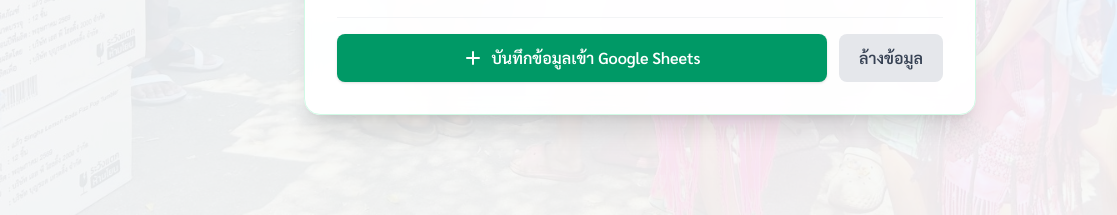
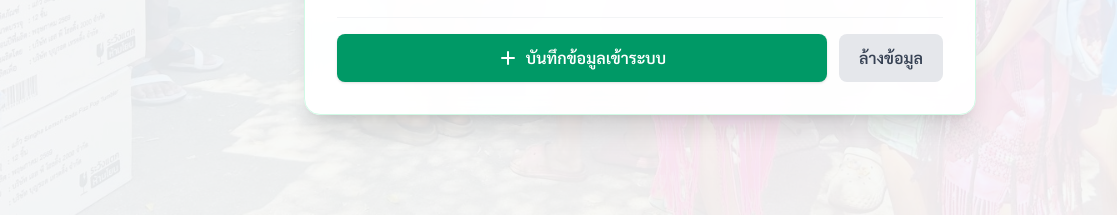
Before and after one commit to pthittaratnkwinanth-blip/School, a plain HTML site: page index.html in a window 1280 px wide. Shown: the part 585-800 px from the top of the page, 0-1117 px from the left. Drawn offline with nearby package versions, Linux system fonts and the light colour scheme.

Commit message:
Update index.html

```diff
--- a/index.html
+++ b/index.html
@@ -85,7 +85,7 @@
                         <svg xmlns="http://www.w3.org/2000/svg" class="h-5 w-5" viewBox="0 0 20 20" fill="currentColor">
                             <path fill-rule="evenodd" d="M10 3a1 1 0 011 1v5h5a1 1 0 110 2h-5v5a1 1 0 11-2 0v-5H4a1 1 0 110-2h5V4a1 1 0 011-1z" clip-rule="evenodd" />
                         </svg>
-                        บันทึกข้อมูลเข้า Google Sheets
+                        บันทึกข้อมูลเข้าระบบ
                     </button>
                     <button type="reset" class="bg-gray-200 hover:bg-gray-300 text-gray-700 font-semibold py-3 px-5 rounded-lg transition duration-200">
                         ล้างข้อมูล
```
